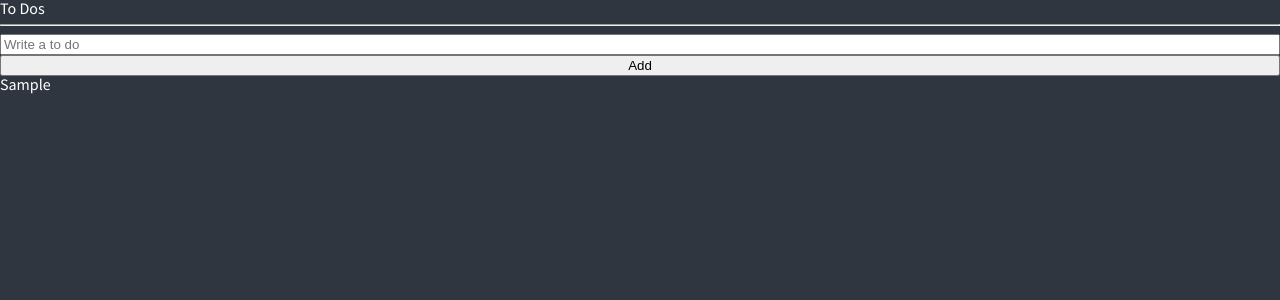
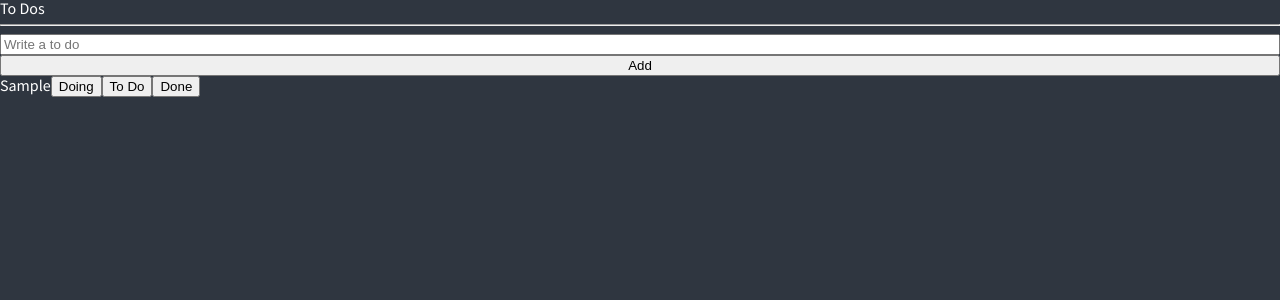
Before and after one commit to fredkeemhaus/ToDoList, a React (Create React App) app: page / in a window 1280 px wide. Both pictures are taken after typing "Sample" into the empty fields and a click on the button "Add". Shown: the top 300 px of the page. Built offline with nearby package versions, Linux system fonts and the light colour scheme.

Commit message:
Refactoring

```diff
--- /dev/null
+++ b/src/components/CreateToDo.tsx
@@ -0,0 +1,36 @@
+import { useForm } from "react-hook-form";
+import { useSetRecoilState } from "recoil";
+import { toDoState } from "./atoms";
+
+interface IForm {
+  toDo: string;
+}
+
+function CreateToDo() {
+  const setToDos = useSetRecoilState(toDoState);
+  const { register, handleSubmit, setValue } = useForm<IForm>();
+
+  const onValid = ({ toDo }: IForm) => {
+    setToDos((oldToDos) => [
+      { text: toDo, id: Date.now(), category: "TO_DO" },
+      ...oldToDos,
+    ]);
+    setValue("toDo", "");
+  };
+  return (
+    <form
+      style={{ display: "flex", flexDirection: "column" }}
+      onSubmit={handleSubmit(onValid)}
+    >
+      <input
+        {...register("toDo", {
+          required: "Plse write a To Do",
+        })}
+        placeholder="Write a to do"
+      />
+      <button>Add</button>
+    </form>
+  );
+}
+
+export default CreateToDo;
--- /dev/null
+++ b/src/components/ToDo.tsx
@@ -0,0 +1,13 @@
+import { IToDo } from "./atoms";
+function ToDo({ text }: IToDo) {
+  return (
+    <li>
+      <span>{text}</span>
+      <button>Doing</button>
+      <button>To Do</button>
+      <button>Done</button>
+    </li>
+  );
+}
+
+export default ToDo;
--- a/src/components/ToDoList.tsx
+++ b/src/components/ToDoList.tsx
@@ -1,32 +1,10 @@
-import { useForm } from "react-hook-form";
-import { atom, useRecoilState } from "recoil";
-
-interface IForm {
-  toDo: string;
-}
-
-interface IToDo {
-  text: string;
-  id: number;
-  category: "TO_DO" | "DOING" | "DONE";
-}
-
-const toDoState = atom<IToDo[]>({
-  key: "toDo",
-
-  default: [],
-});
+import { useRecoilValue } from "recoil";
+import { toDoState } from "./atoms";
+import CreateToDo from "./CreateToDo";
+import ToDo from "./ToDo";
 
 function ToDoList() {
-  const [toDos, setToDos] = useRecoilState(toDoState);
-  const { register, handleSubmit, setValue } = useForm<IForm>();
-  const onValid = ({ toDo }: IForm) => {
-    setToDos((oldToDos) => [
-      { text: toDo, id: Date.now(), category: "TO_DO" },
-      ...oldToDos,
-    ]);
-    setValue("toDo", "");
-  };
+  const toDos = useRecoilValue(toDoState);
 
   console.log(toDos);
 
@@ -34,21 +12,10 @@
     <div>
       <h1>To Dos</h1>
       <hr />
-      <form
-        style={{ display: "flex", flexDirection: "column" }}
-        onSubmit={handleSubmit(onValid)}
-      >
-        <input
-          {...register("toDo", {
-            required: "Plse write a To Do",
-          })}
-          placeholder="Write a to do"
-        />
-        <button>Add</button>
-      </form>
+      <CreateToDo />
       <ul>
-        {toDos?.map((toDo) => (
-          <li key={toDo.id}>{toDo.text}</li>
+        {toDos.map((toDo) => (
+          <ToDo key={toDo.id} {...toDo} />
         ))}
       </ul>
     </div>
--- /dev/null
+++ b/src/components/atoms.tsx
@@ -0,0 +1,12 @@
+import { atom } from "recoil";
+
+export interface IToDo {
+  text: string;
+  id: number;
+  category: "TO_DO" | "DOING" | "DONE";
+}
+
+export const toDoState = atom<IToDo[]>({
+  key: "toDo",
+  default: [],
+});
```
